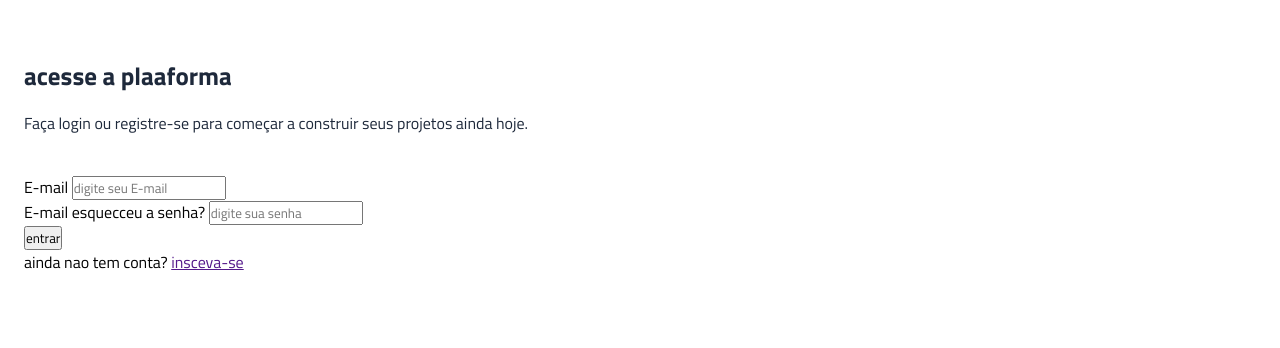
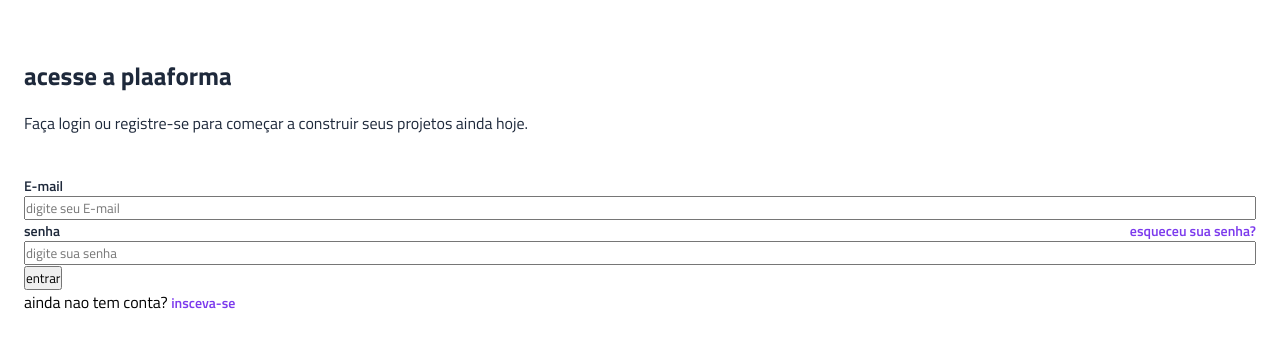
Before and after one commit to pietro5874/projeto-vertigo, a plain HTML site: page index.html in a window 1280 px wide. Shown: the part 136-484 px from the top of the page. Drawn offline with Linux system fonts and the light colour scheme.

Commit message:
estilizaçao dos labels e das ancoras de seção de login

```diff
--- a/index.html
+++ b/index.html
@@ -30,8 +30,11 @@
                     <input type="email" placeholder="digite seu E-mail" id="email">
                 </div>
                 <div class="input-box">
-                    <label for="senha">E-mail</label>
-                    <a>esquecceu a senha?</a>
+                    <div>
+                        <label for="senha">senha</label>
+                        <a href="">esqueceu sua senha?</a>
+                    </div>
+
                     <input type="password" placeholder="digite sua senha" id="senha">
                 </div>
 
--- a/style.css
+++ b/style.css
@@ -12,6 +12,7 @@
 :root {
     --gray-800: #1E293B;
     --gray-600: #475569;
+    --purple: #7c3aed;
 }
 
 /* numero = 20 */
@@ -48,4 +49,31 @@ main {
     color: var(--gray-800);
 }
 
+.input-box{
+    display: flex;
+    flex-direction: column;
+}
+
+.input-box div {
+    display: flex;
+    justify-content: space-between;
+    align-items: center;
+}
+
+.login label  {
+    font-size: 0.875rem;
+    color: var(--gray-800);
+    font-weight: 600;
+}
+
+.login a {
+    color: var(--purple);
+    text-decoration: none;
+    font-size: 0.875rem;
+    font-weight: 600;
+}
+
+.login a:hover {
+    text-decoration: underline;
+}
 /* nome da cor, rgb, rgba, hex, hsl, hwb */
```
